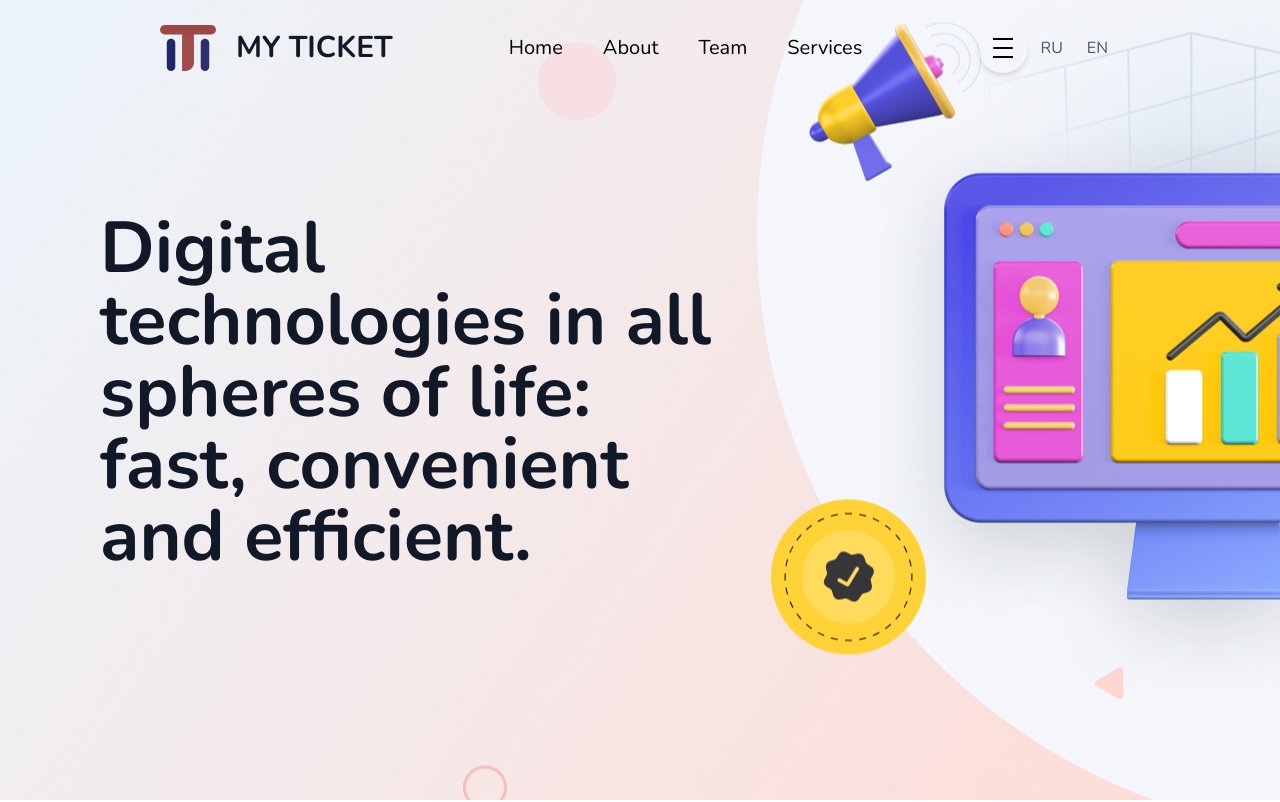
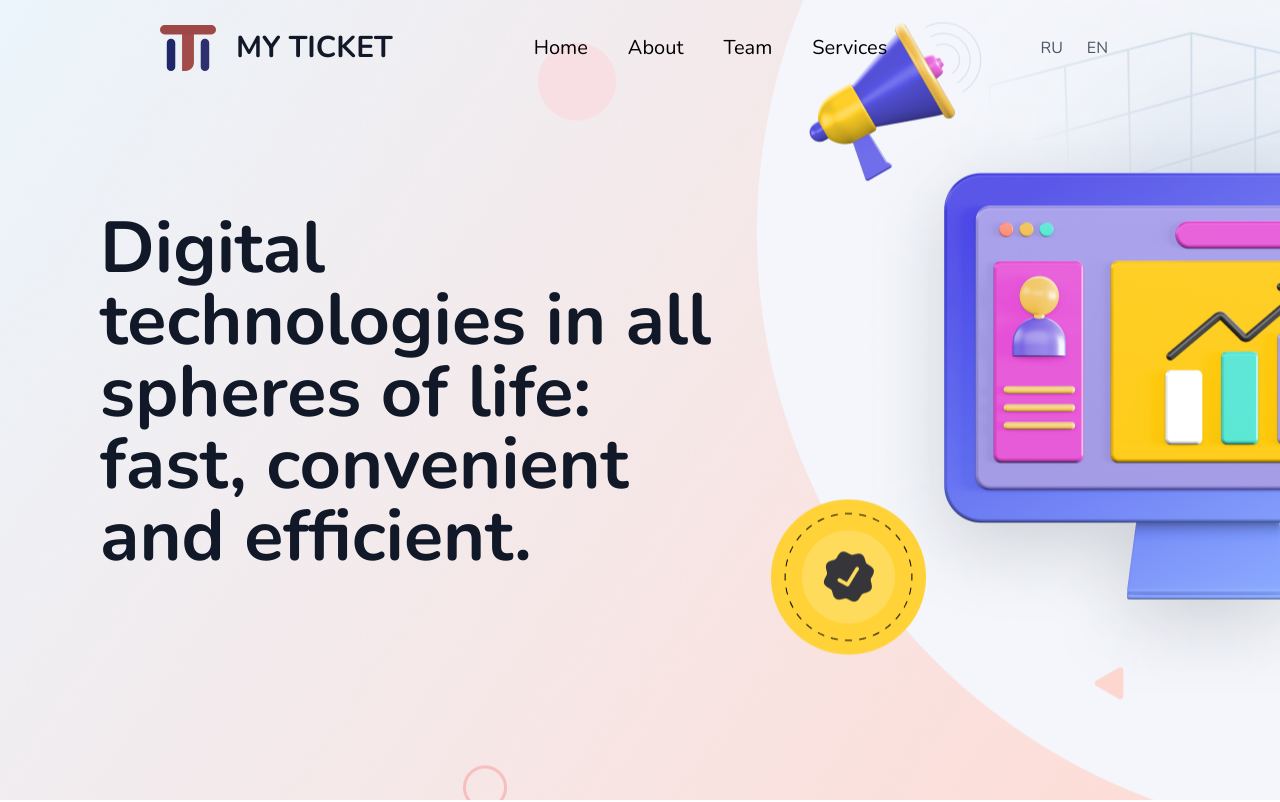
Before and after one commit to xypxzy/spa-landing, a React (Vite) app in the folder frontend/: page / in a window 1280 px wide. Shown: the top 802 px of the page. Built offline with nearby package versions, Linux system fonts and the light colour scheme.

Commit message:
fix menu

```diff
--- a/frontend/src/components/Header/Header.tsx
+++ b/frontend/src/components/Header/Header.tsx
@@ -110,7 +110,7 @@ function Header() {
               </div>
             </div>
           ) : (
-            <button className="relative group" onClick={openModal}>
+            <button className={`relative group ${cls.header__modal_button}`} onClick={openModal}>
               <div className="relative flex overflow-hidden items-center justify-center rounded-full w-[50px] h-[50px] transform transition-all bg-transparent ring-0 ring-transparent hover:ring-8 group-focus:ring-4 ring-opacity-30 duration-200 shadow-md">
                 <div className="flex flex-col justify-between w-[20px] h-[20px] transform transition-all duration-300 origin-center overflow-hidden group-focus:translate-x-1.5">
                   <div className="bg-black h-[2px] w-5 transform transition-all duration-300 origin-left group-focus:rotate-[42deg] group-focus:w-2/3 delay-150"></div>
```
